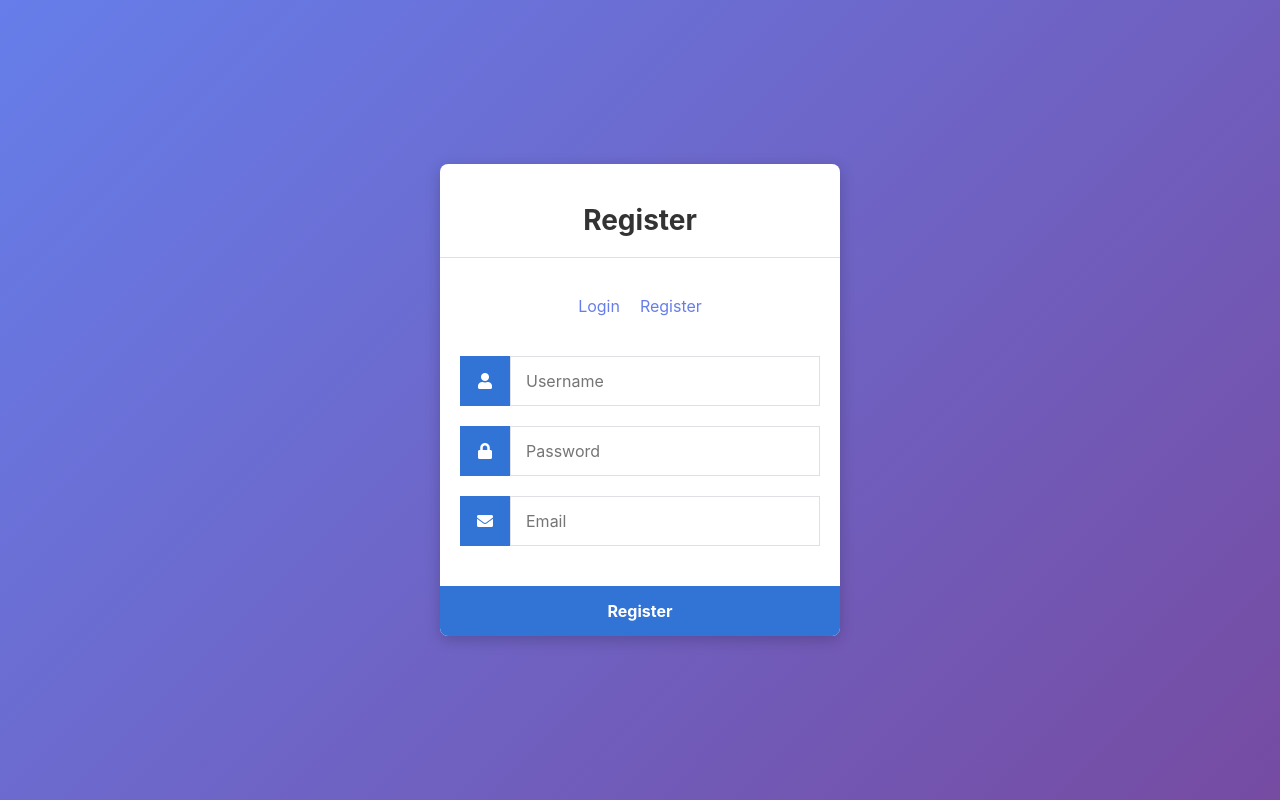
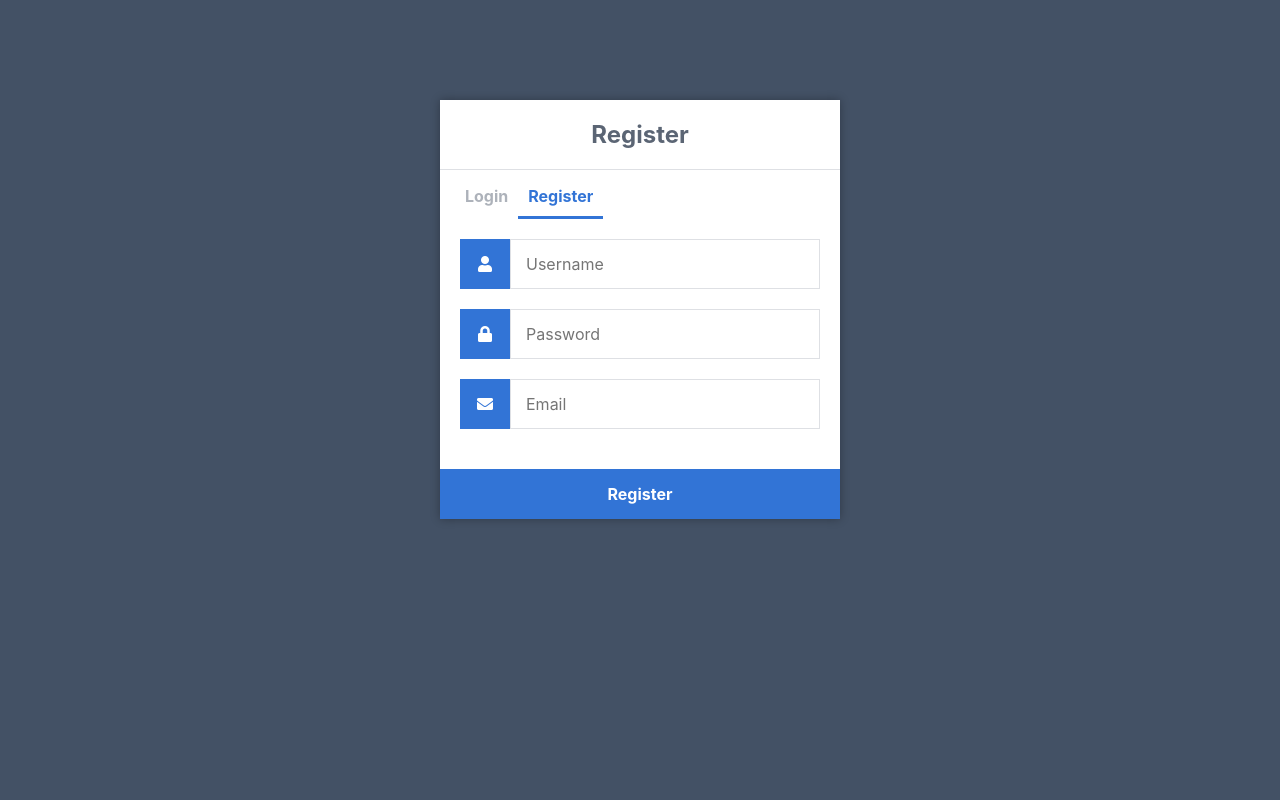
Before and after one commit to PranayV66/summarizer-app-auth, a Flask app: page /register in a window 1280 px wide. Run offline with Flask 2, Linux system fonts and the light colour scheme; some libraries are stand-ins or nearby versions.

Commit message:
Revert to old css

```diff
--- a/static/style.css
+++ b/static/style.css
@@ -1,60 +1,44 @@
 * {
     box-sizing: border-box;
-    font-family: -apple-system, BlinkMacSystemFont, "Segoe UI", Roboto, Oxygen, Ubuntu, Cantarell, "Fira Sans", "Droid Sans", "Helvetica Neue", Arial, sans-serif;
+    font-family: -apple-system, BlinkMacSystemFont, "segoe ui", roboto, oxygen, ubuntu, cantarell, "fira sans", "droid sans", "helvetica neue", Arial, sans-serif;
     font-size: 16px;
     -webkit-font-smoothing: antialiased;
     -moz-osx-font-smoothing: grayscale;
 }
 body {
-    background: linear-gradient(135deg, #667eea, #764ba2);
+    background-color: #435165;
     margin: 0;
-    padding: 0;
-    display: flex;
-    justify-content: center;
-    align-items: center;
-    height: 100vh;
-    color: #ffffff;
 }
 .login, .register {
     width: 400px;
     background-color: #ffffff;
-    box-shadow: 0 4px 15px rgba(0, 0, 0, 0.2);
-    margin: 20px;
-    border-radius: 8px;
-    overflow: hidden;
+    box-shadow: 0 0 9px 0 rgba(0, 0, 0, 0.3);
+    margin: 100px auto;
 }
 .login h1, .register h1 {
     text-align: center;
-    color: #333;
-    font-size: 28px;
-    padding: 20px 0;
+    color: #5b6574;
+    font-size: 24px;
+    padding: 20px 0 20px 0;
     border-bottom: 1px solid #dee0e4;
 }
 .login .links, .register .links {
     display: flex;
-    justify-content: center;
-    padding: 20px;
+    padding: 0 15px;
 }
 .login .links a, .register .links a {
-    color: #667eea;
+    color: #adb2ba;
     text-decoration: none;
-    margin: 0 10px;
-    transition: color 0.3s ease;
+    display: inline-flex;
+    padding: 0 10px 10px 10px;
+    font-weight: bold;
 }
 .login .links a:hover, .register .links a:hover {
-    color: #764ba2;
+    color: #9da3ac;
 }
-button {
-    background-color: #667eea;
-    color: #ffffff;
-    border: none;
-    padding: 10px 20px;
-    border-radius: 4px;
-    cursor: pointer;
-    transition: background-color 0.3s ease;
-}
-button:hover {
-    background-color: #764ba2;
+.login .links a.active, .register .links a.active {
+    border-bottom: 3px solid #3274d6;
+    color: #3274d6;
 }
 .login form, .register form {
     display: flex;
```
